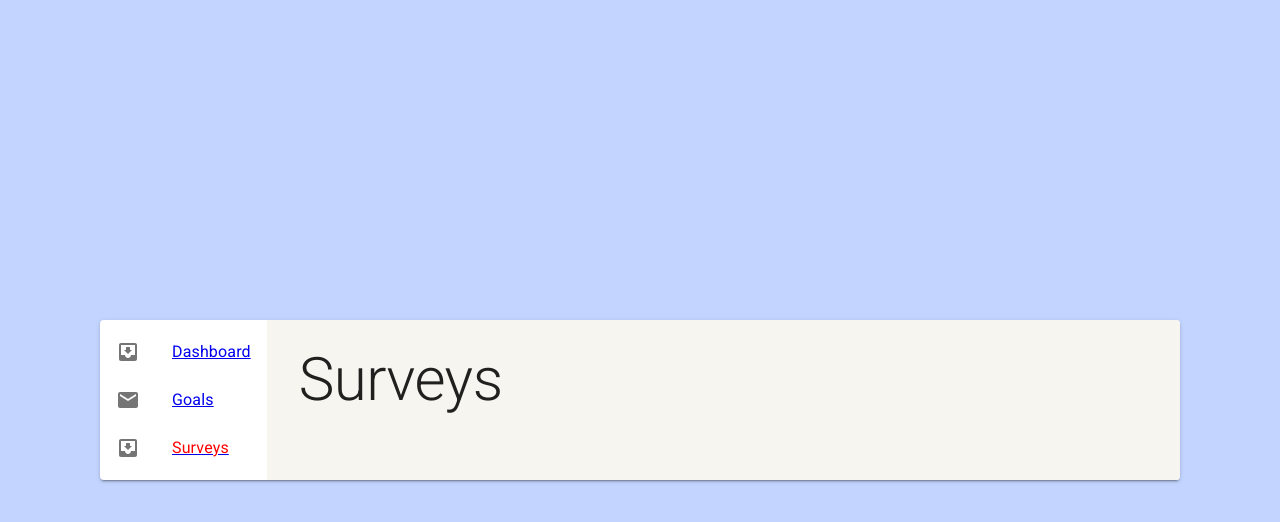
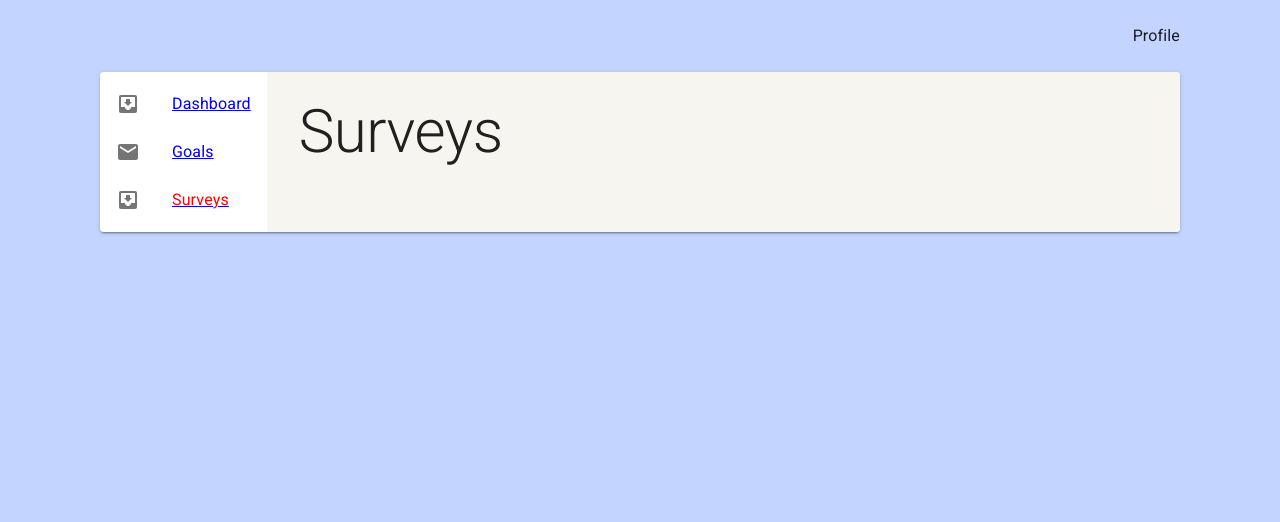
Before and after one commit to klauskpm/my-turborepo, a React (Create React App) app in the folder apps/testing-react/: page /surveys in a window 1280 px wide. Shown: the top 522 px of the page. Built offline with nearby package versions, Linux system fonts and the light colour scheme.

Commit message:
feat(testing-react): create Profile component

```diff
--- a/apps/testing-react/src/ui/Layout.tsx
+++ b/apps/testing-react/src/ui/Layout.tsx
@@ -1,13 +1,24 @@
 import React from 'react';
-import { Box, Grid, Paper } from "@mui/material";
-import { Outlet } from "react-router-dom";
+import { Box, Grid, Paper } from '@mui/material';
+import { Outlet } from 'react-router-dom';
+
+import { Profile } from './Profile';
 import { Sidebar, SidebarLink } from "./Sidebar";
 
 const styles = {
   container: {
     height: '100%',
     alignItems: 'center',
-    background: '#C3D4FF'
+    background: '#C3D4FF',
+    display: 'flex',
+    flexDirection: 'column'
+  },
+  header: {
+    padding: '24px 0',
+    display: 'flex',
+    flexDirection: 'row',
+    width: '1080px',
+    justifyContent: 'end'
   },
   paper: {
     width: '1080px',
@@ -31,7 +42,10 @@ export function Layout() {
   ];
 
   return (
-    <Grid container justifyContent='center' sx={styles.container}>
+    <Grid container sx={styles.container}>
+      <Grid item sx={styles.header}>
+        <Profile />
+      </Grid>
       <Grid container component={Paper} elevation={2} sx={styles.paper}>
         <Grid item display='flex' flexDirection='row'>
           <Sidebar links={appLinks} />
--- /dev/null
+++ b/apps/testing-react/src/ui/Profile.tsx
@@ -0,0 +1,7 @@
+import { Box } from "@mui/material";
+
+export function Profile() {
+  return (
+    <Box>Profile</Box>
+  )
+}
```
